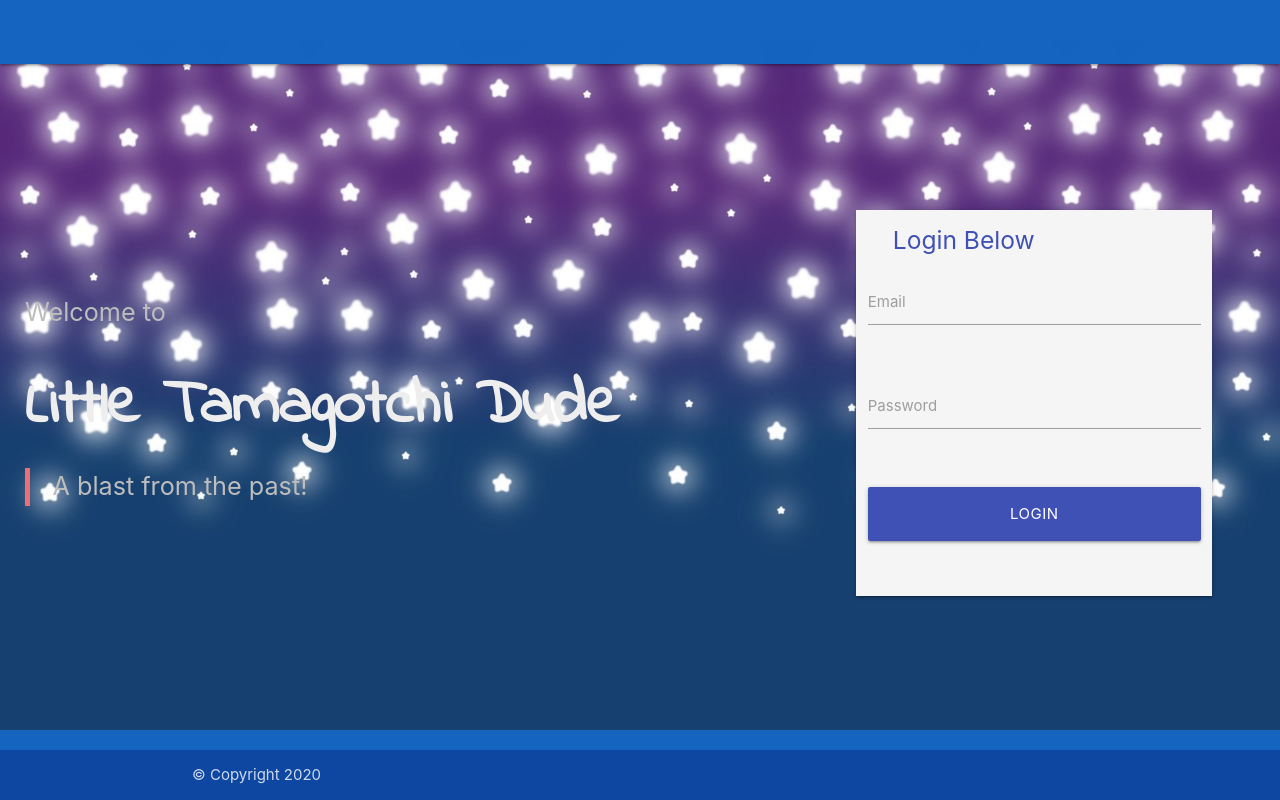
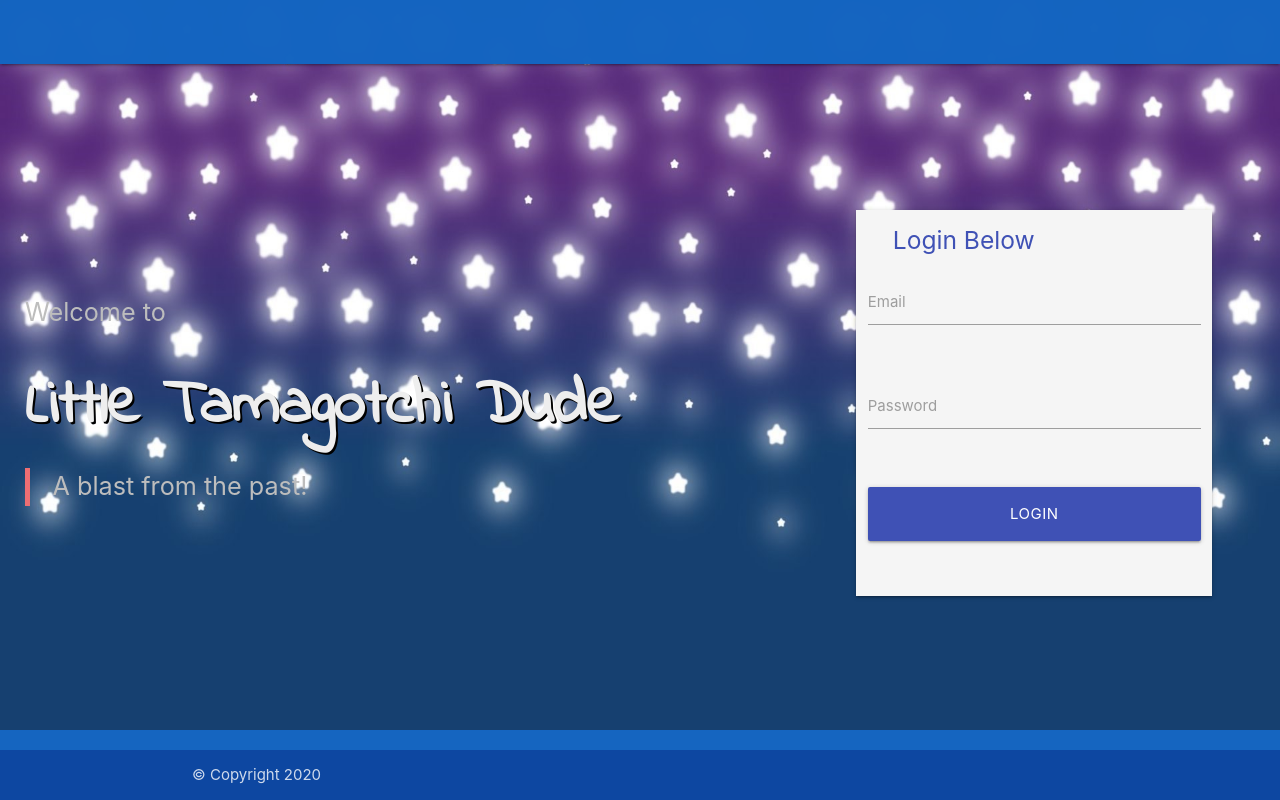
Before and after one commit to megan-pg/tamagotchi, a website: page public/index.html in a window 1280 px wide. Drawn offline with nearby package versions, Linux system fonts and the light colour scheme.

Commit message:
edited image on login page

```diff
--- a/public/assets/css/style.css
+++ b/public/assets/css/style.css
@@ -11,6 +11,7 @@
   h1 {
     font-family: 'Indie Flower', cursive;
     font-weight: 900;
+    text-shadow: 2px 2px black;
   }
   .words {
       margin-left: 25px;
@@ -25,6 +26,7 @@
     background-attachment: fixed;
     background-size: contain, cover;
     background-color: #512da8;
+    background-size: 100% 100%;
     overflow: hidden;
     -webkit-font-smoothing: antialiased;
   }
```
